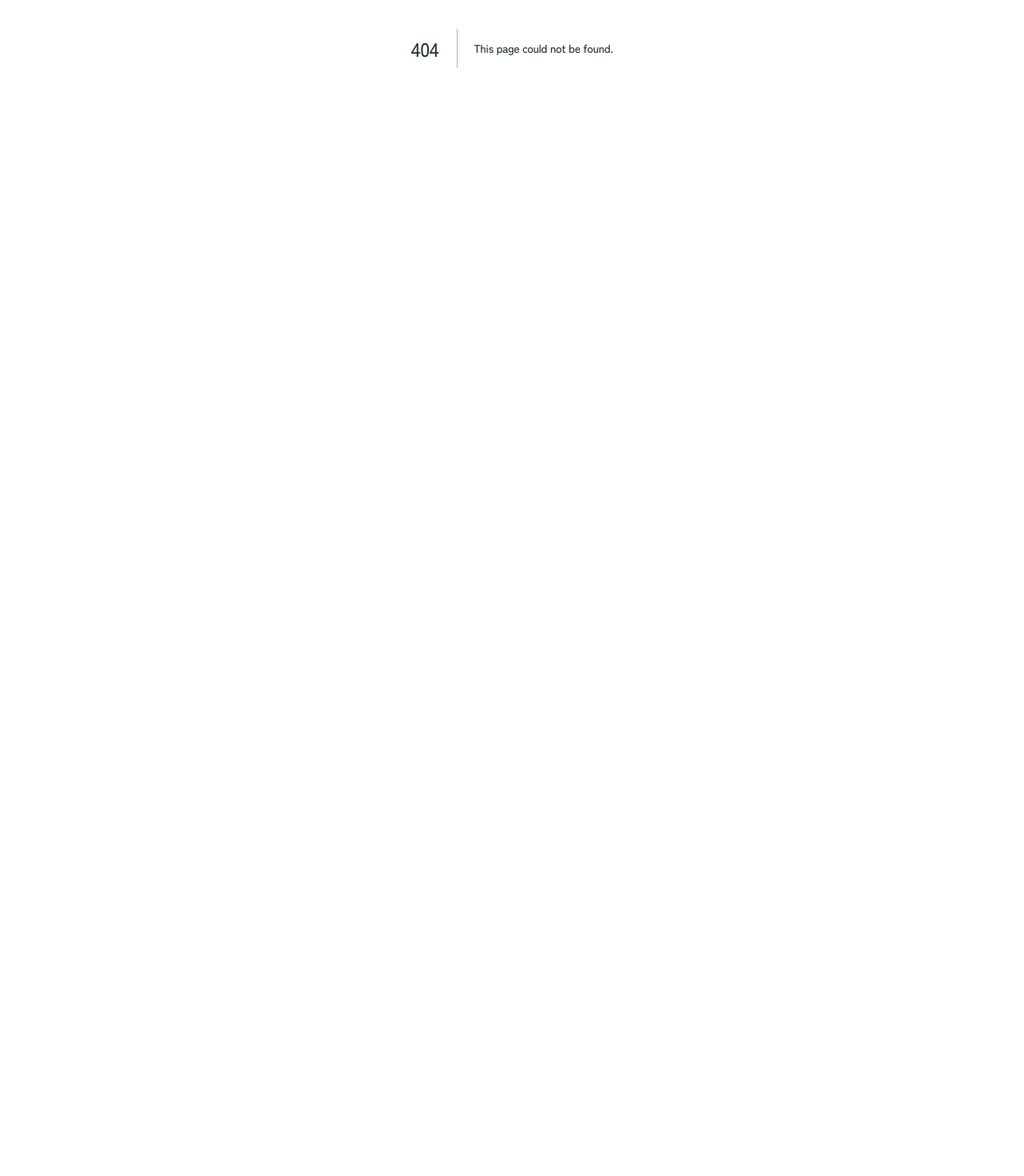
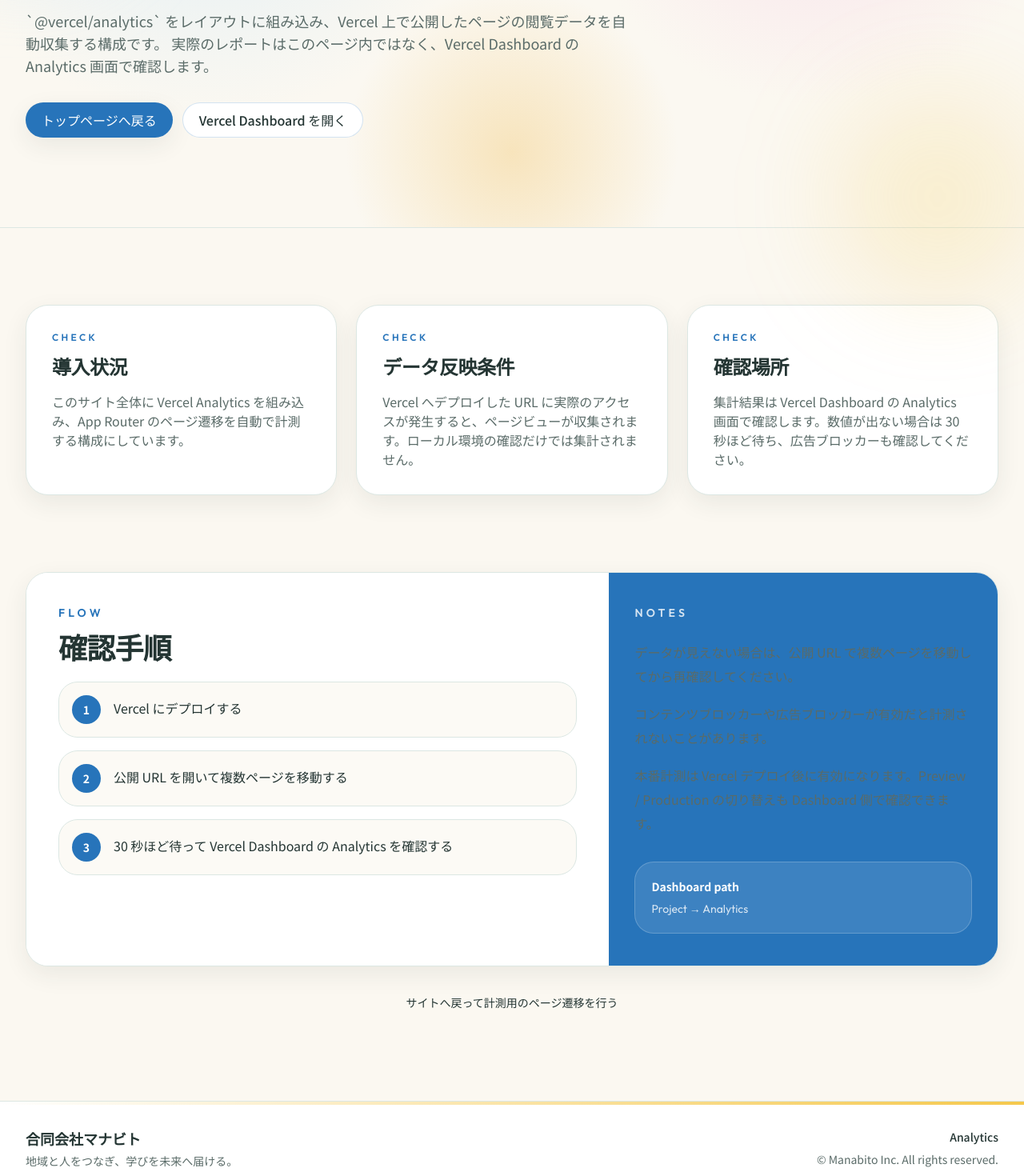
Before and after one commit to YONTZ42/manabito-hp, a Next.js app: page /analytics in a window 1280 px wide. Before the commit this address had no page. Shown: the part 340-1810 px from the top of the page at 80% size. Before the commit the page ends 800 px from the top, so only its background shows below. Built offline with nearby package versions, Linux system fonts and the light colour scheme.

Commit message:
add analytics page

```diff
--- /dev/null
+++ b/app/analytics/page.tsx
@@ -0,0 +1,162 @@
+import type { Metadata } from "next";
+import Link from "next/link";
+import { Footer } from "@/components/layout/footer";
+import { Button } from "@/components/ui/button";
+import { Container } from "@/components/ui/container";
+
+export const metadata: Metadata = {
+  title: "Analytics",
+  description:
+    "Vercel Analytics の導入状況と、デプロイ後の確認手順をまとめたページです。",
+};
+
+const checkpoints = [
+  {
+    title: "導入状況",
+    description:
+      "このサイト全体に Vercel Analytics を組み込み、App Router のページ遷移を自動で計測する構成にしています。",
+  },
+  {
+    title: "データ反映条件",
+    description:
+      "Vercel へデプロイした URL に実際のアクセスが発生すると、ページビューが収集されます。ローカル環境の確認だけでは集計されません。",
+  },
+  {
+    title: "確認場所",
+    description:
+      "集計結果は Vercel Dashboard の Analytics 画面で確認します。数値が出ない場合は 30 秒ほど待ち、広告ブロッカーも確認してください。",
+  },
+];
+
+const steps = [
+  "Vercel にデプロイする",
+  "公開 URL を開いて複数ページを移動する",
+  "30 秒ほど待って Vercel Dashboard の Analytics を確認する",
+];
+
+export default function AnalyticsPage() {
+  return (
+    <>
+      <main className="relative overflow-hidden bg-base-bg">
+        <section className="relative isolate border-b border-base-border bg-soft-radial">
+          <div className="hero-decor-circle left-[-80px] top-12 h-56 w-56 bg-brand-soft/70" />
+          <div className="hero-decor-circle bottom-[-90px] right-[-20px] h-64 w-64 bg-accent-yellow/20" />
+
+          <Container className="relative py-20 md:py-28">
+            <div className="max-w-4xl">
+              <p className="font-latin text-sm font-semibold uppercase tracking-[0.3em] text-brand">
+                Vercel Analytics
+              </p>
+              <h1 className="mt-4 text-balance text-4xl font-black md:text-6xl">
+                デプロイ後のアクセス計測を、
+                <span className="key-phrase">このサイト全体で有効化</span>
+                しました。
+              </h1>
+              <p className="mt-6 max-w-3xl text-base md:text-lg">
+                `@vercel/analytics` をレイアウトに組み込み、Vercel 上で公開したページの閲覧データを自動収集する構成です。
+                実際のレポートはこのページ内ではなく、Vercel Dashboard の Analytics 画面で確認します。
+              </p>
+
+              <div className="mt-8 flex flex-wrap gap-3">
+                <Button href="/" size="md">
+                  トップページへ戻る
+                </Button>
+                <Button
+                  href="https://vercel.com/dashboard"
+                  variant="secondary"
+                  size="md"
+                >
+                  Vercel Dashboard を開く
+                </Button>
+              </div>
+            </div>
+          </Container>
+        </section>
+
+        <section className="section-padding">
+          <Container>
+            <div className="grid gap-6 lg:grid-cols-3">
+              {checkpoints.map((item) => (
+                <article key={item.title} className="surface-card p-6 md:p-8">
+                  <p className="font-latin text-xs font-semibold uppercase tracking-[0.28em] text-brand">
+                    Check
+                  </p>
+                  <h2 className="mt-3 text-2xl font-bold">{item.title}</h2>
+                  <p className="mt-4 text-sm md:text-base">{item.description}</p>
+                </article>
+              ))}
+            </div>
+          </Container>
+        </section>
+
+        <section className="pb-20 md:pb-28">
+          <Container>
+            <div className="surface-card overflow-hidden">
+              <div className="grid gap-0 lg:grid-cols-[1.2fr_0.8fr]">
+                <div className="bg-white p-8 md:p-10">
+                  <p className="font-latin text-sm font-semibold uppercase tracking-[0.3em] text-brand">
+                    Flow
+                  </p>
+                  <h2 className="mt-3 text-3xl font-bold md:text-4xl">
+                    確認手順
+                  </h2>
+                  <ol className="mt-6 space-y-4">
+                    {steps.map((step, index) => (
+                      <li
+                        key={step}
+                        className="flex gap-4 rounded-[24px] border border-base-border bg-base-bg/70 p-4"
+                      >
+                        <span className="flex h-9 w-9 shrink-0 items-center justify-center rounded-full bg-brand text-sm font-bold text-white">
+                          {index + 1}
+                        </span>
+                        <p className="pt-1 text-sm text-text-main md:text-base">
+                          {step}
+                        </p>
+                      </li>
+                    ))}
+                  </ol>
+                </div>
+
+                <div className="bg-brand px-8 py-10 text-white">
+                  <p className="font-latin text-sm font-semibold uppercase tracking-[0.3em] text-white/80">
+                    Notes
+                  </p>
+                  <ul className="mt-6 space-y-4 text-sm leading-8 text-white/88 md:text-base">
+                    <li>
+                      データが見えない場合は、公開 URL で複数ページを移動してから再確認してください。
+                    </li>
+                    <li>
+                      コンテンツブロッカーや広告ブロッカーが有効だと計測されないことがあります。
+                    </li>
+                    <li>
+                      本番計測は Vercel デプロイ後に有効になります。Preview / Production の切り替えも Dashboard 側で確認できます。
+                    </li>
+                  </ul>
+
+                  <div className="mt-8 rounded-[24px] border border-white/20 bg-white/10 p-5">
+                    <p className="text-sm font-semibold text-white">
+                      Dashboard path
+                    </p>
+                    <p className="mt-2 font-latin text-sm text-white/80">
+                      Project → Analytics
+                    </p>
+                  </div>
+                </div>
+              </div>
+            </div>
+
+            <div className="mt-8 text-center">
+              <Link
+                href="/"
+                className="text-sm font-medium text-brand transition hover:text-brand-dark"
+              >
+                サイトへ戻って計測用のページ遷移を行う
+              </Link>
+            </div>
+          </Container>
+        </section>
+      </main>
+      <Footer />
+    </>
+  );
+}
--- a/app/api/contact/route.ts
+++ b/app/api/contact/route.ts
@@ -1,7 +1,5 @@
 import { NextResponse } from "next/server";
 import { Resend } from "resend";
-
-const resend = new Resend(process.env.RESEND_API_KEY);
 
 export async function POST(request: Request) {
   try {
@@ -23,6 +21,17 @@
         { status: 400 }
       );
     }
+
+    const apiKey = process.env.RESEND_API_KEY;
+    if (!apiKey) {
+      console.error("Missing RESEND_API_KEY");
+      return NextResponse.json(
+        { error: "メール送信の設定が完了していません" },
+        { status: 500 }
+      );
+    }
+
+    const resend = new Resend(apiKey);
 
     // Send email using Resend
     const { error } = await resend.emails.send({
--- a/app/layout.tsx
+++ b/app/layout.tsx
@@ -1,4 +1,5 @@
 import type { Metadata } from "next";
+import { Analytics } from "@vercel/analytics/next";
 import "./globals.css";
 
 const siteName = "合同会社マナビト";
@@ -70,6 +71,7 @@
     <html lang="ja">
       <body>
         {children}
+        <Analytics />
       </body>
     </html>
   );
--- a/components/layout/footer.tsx
+++ b/components/layout/footer.tsx
@@ -1,3 +1,4 @@
+import Link from "next/link";
 import { Container } from "@/components/ui/container";
 
 export function Footer() {
@@ -11,7 +12,15 @@
           <p className="font-heading text-lg font-semibold text-text-main">合同会社マナビト</p>
           <p className="mt-1 text-sm text-text-sub">地域と人をつなぎ、学びを未来へ届ける。</p>
         </div>
-        <p className="text-sm text-text-sub">© Manabito Inc. All rights reserved.</p>
+        <div className="flex flex-col items-start gap-2 md:items-end">
+          <Link
+            href="/analytics"
+            className="text-sm font-medium text-brand transition hover:text-brand-dark"
+          >
+            Analytics
+          </Link>
+          <p className="text-sm text-text-sub">© Manabito Inc. All rights reserved.</p>
+        </div>
       </Container>
     </footer>
   );
--- a/package.json
+++ b/package.json
@@ -10,6 +10,7 @@
     "lint": "eslint"
   },
   "dependencies": {
+    "@vercel/analytics": "^2.0.1",
     "next": "16.2.1",
     "postcss": "^8.5.8",
     "react": "19.2.4",
```
Also changed, not shown: 1 other file (tests, documents, lock files or other folders).
